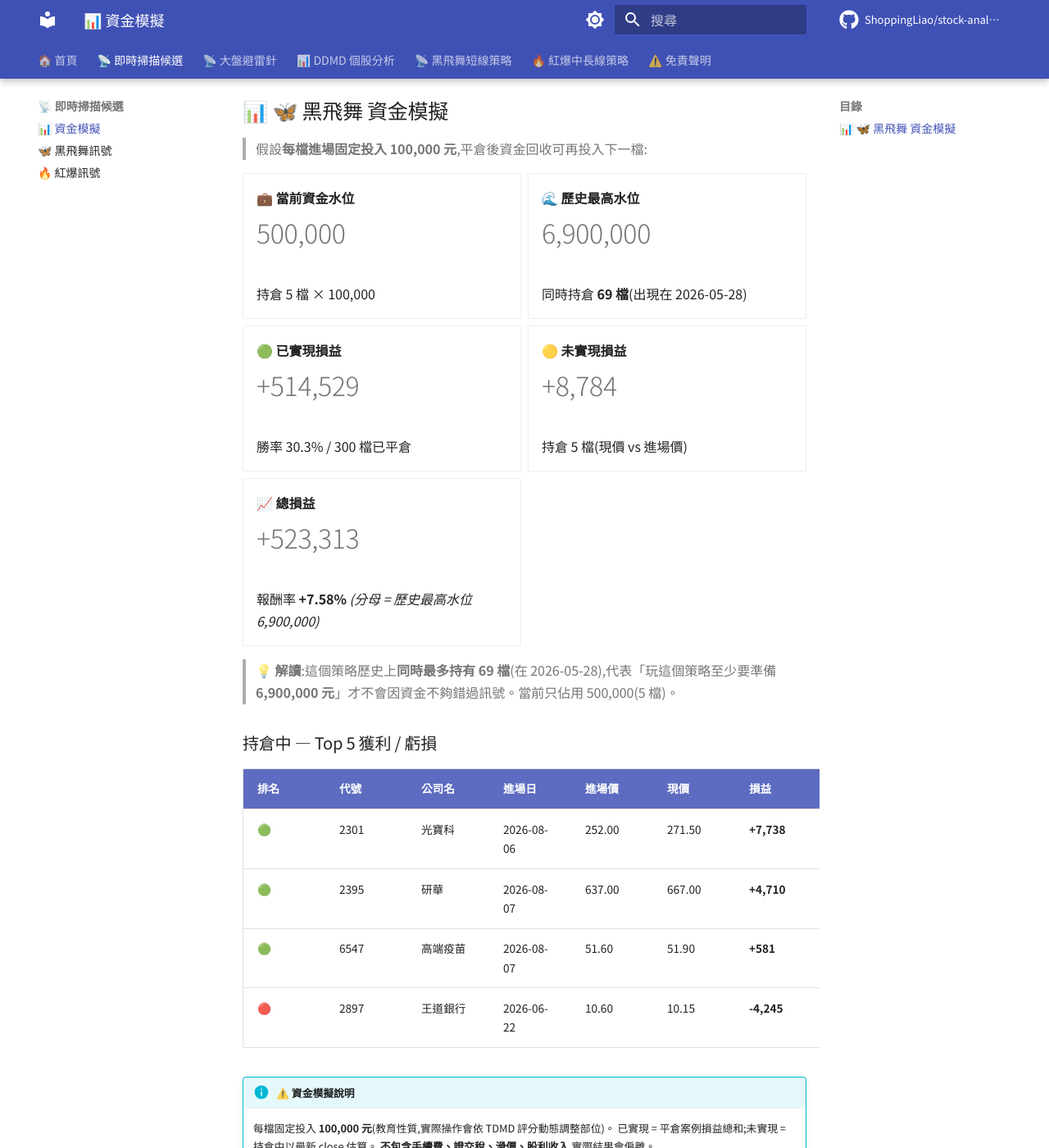
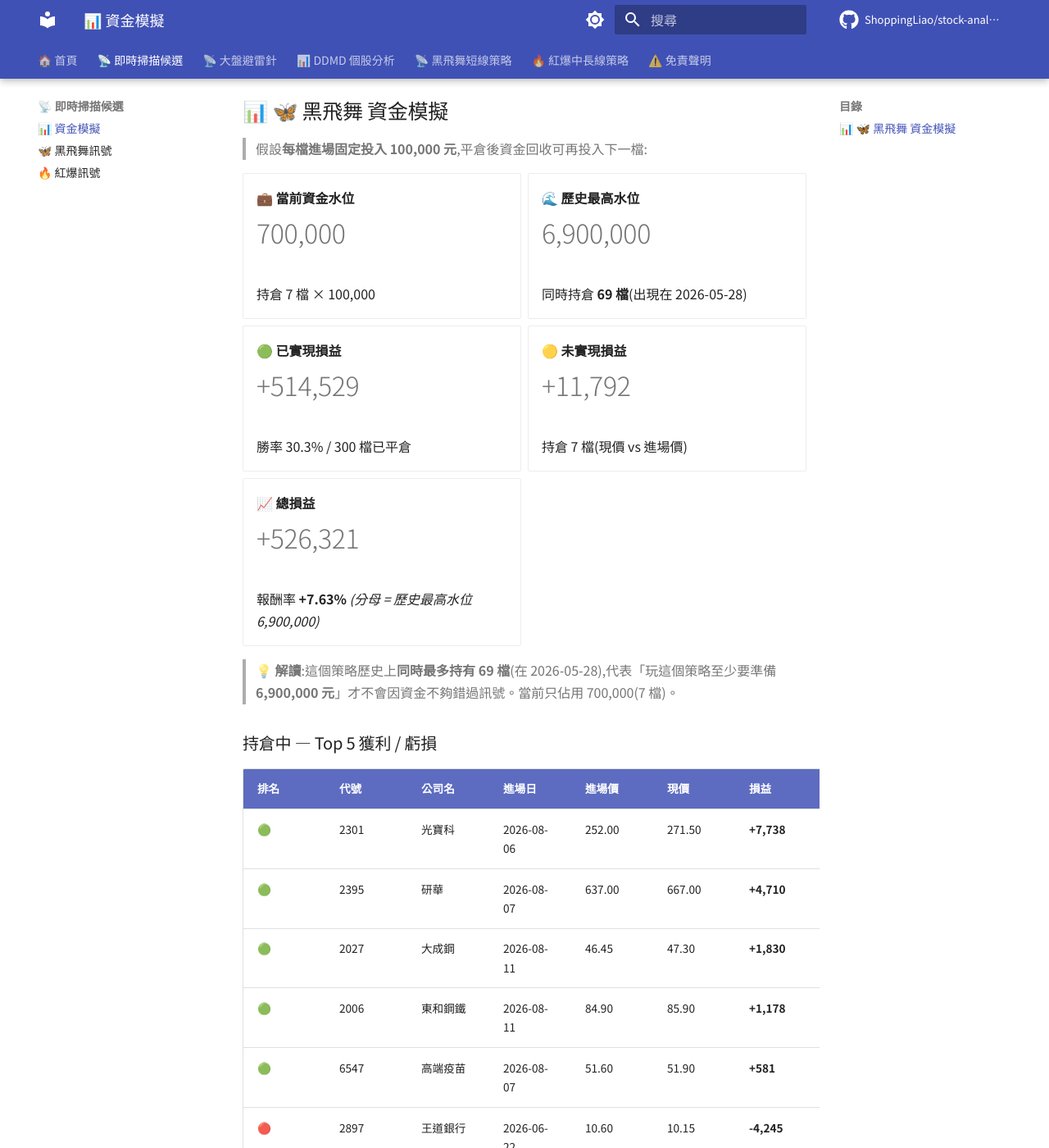
Before and after one commit to ShoppingLiao/stock-analysis-public, an MkDocs documentation site: the page built from docs/signals_capital.md, in a window 1280 px wide and 1400 px high, scrolled down 359 px. Shown: the whole window at 82% size. Built offline with MkDocs 1.6.1 and Material for MkDocs 9.7.7, drawn with Linux system fonts in a browser that asks for light colours; comment, search, counter and statistics services are not loaded; some of the changed text lies outside the part shown.

Commit message:
docs(signals): update BB + RB + capital (2026-08-11)

```diff
--- a/docs/signals_capital.md
+++ b/docs/signals_capital.md
@@ -17,9 +17,9 @@
 
 -   **💼 當前資金水位**
 
-    # 500,000
+    # 700,000
 
-    持倉 5 檔 × 100,000
+    持倉 7 檔 × 100,000
 
 -   **🌊 歷史最高水位**
 
@@ -35,19 +35,19 @@
 
 -   **🟡 未實現損益**
 
-    # +8,784
+    # +11,792
 
-    持倉 5 檔(現價 vs 進場價)
+    持倉 7 檔(現價 vs 進場價)
 
 -   **📈 總損益**
 
-    # +523,313
+    # +526,321
 
-    報酬率 **+7.58%** _(分母 = 歷史最高水位 6,900,000)_
+    報酬率 **+7.63%** _(分母 = 歷史最高水位 6,900,000)_
 
 </div>
 
-> **💡 解讀**:這個策略歷史上**同時最多持有 69 檔**(在 2026-05-28),代表「玩這個策略至少要準備 **6,900,000 元**」才不會因資金不夠錯過訊號。當前只佔用 500,000(5 檔)。
+> **💡 解讀**:這個策略歷史上**同時最多持有 69 檔**(在 2026-05-28),代表「玩這個策略至少要準備 **6,900,000 元**」才不會因資金不夠錯過訊號。當前只佔用 700,000(7 檔)。
 
 ### 持倉中 — Top 5 獲利 / 虧損
 
@@ -55,6 +55,8 @@
 |------|------|--------|--------|--------|------|------|-------|
 | 🟢 | 2301 | 光寶科 | 2026-08-06 | 252.00 | 271.50 | **+7,738** | **+7.74%** |
 | 🟢 | 2395 | 研華 | 2026-08-07 | 637.00 | 667.00 | **+4,710** | **+4.71%** |
+| 🟢 | 2027 | 大成鋼 | 2026-08-11 | 46.45 | 47.30 | **+1,830** | **+1.83%** |
+| 🟢 | 2006 | 東和鋼鐵 | 2026-08-11 | 84.90 | 85.90 | **+1,178** | **+1.18%** |
 | 🟢 | 6547 | 高端疫苗 | 2026-08-07 | 51.60 | 51.90 | **+581** | **+0.58%** |
 | 🔴 | 2897 | 王道銀行 | 2026-06-22 | 10.60 | 10.15 | **-4,245** | **-4.25%** |
 
@@ -133,9 +135,9 @@
 
 -   **💼 當前資金水位**
 
-    # 2,700,000
+    # 2,900,000
 
-    BB 500,000 + RB 2,200,000
+    BB 700,000 + RB 2,200,000
 
 -   **🌊 兩策略歷史最高水位**
 
@@ -151,15 +153,15 @@
 
 -   **🟡 未實現損益**
 
-    # +66,461
+    # +69,468
 
-    BB +8,784 + RB +57,677
+    BB +11,792 + RB +57,677
 
 -   **📉 總損益**
 
-    # -13,295
+    # -10,288
 
-    報酬率 **-0.06%** _(分母 = 兩策略歷史最高水位)_
+    報酬率 **-0.05%** _(分母 = 兩策略歷史最高水位)_
 
 </div>
 
```
Also changed, not shown: docs/signals_black_butterfly.md (+4 -2 lines).
